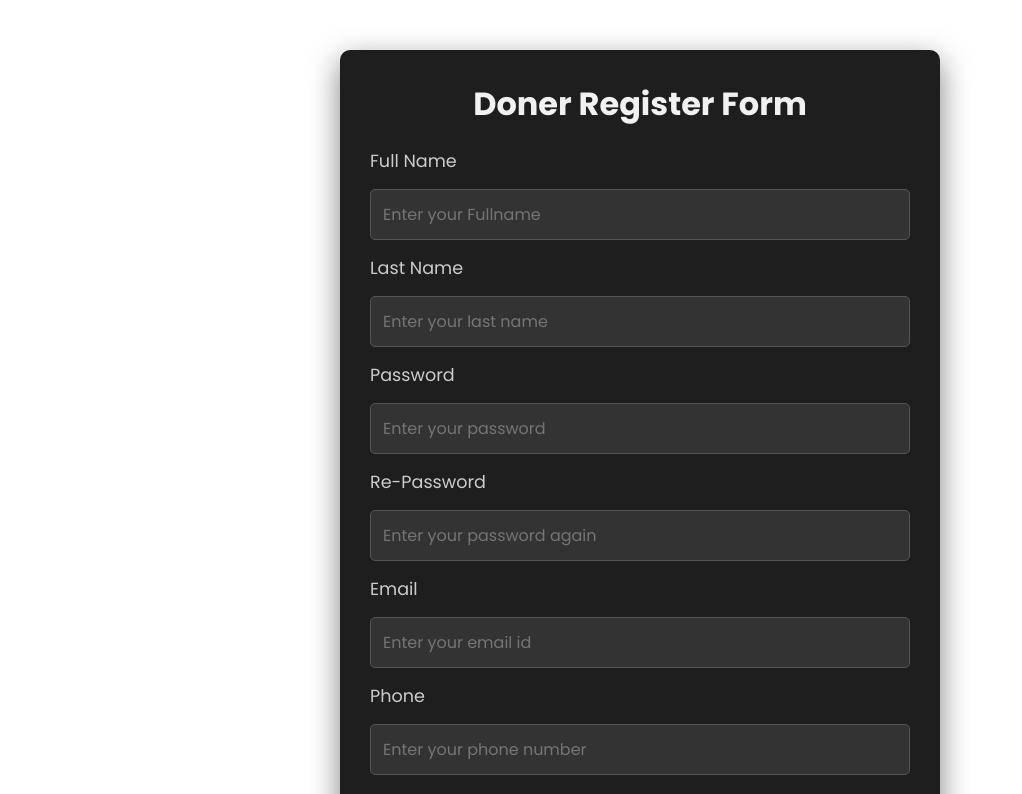
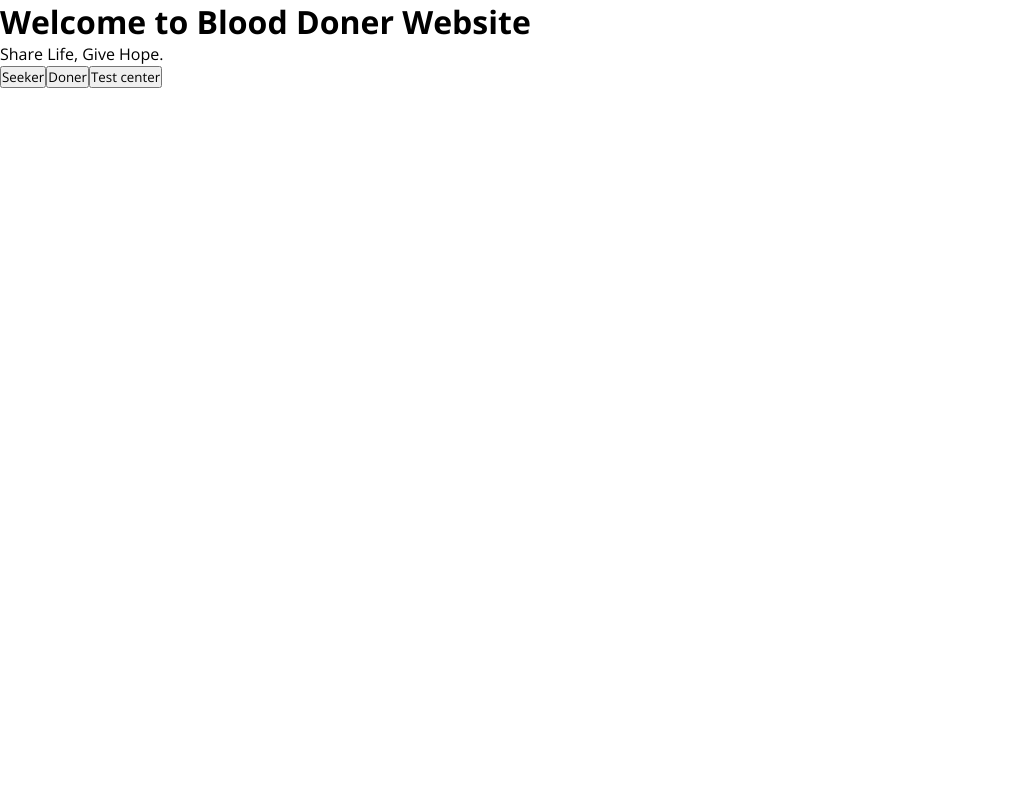
Before and after one commit to RagulKannan2005/blood-doner-locator, a React (Vite) app: page / in a window 1280 px wide. Shown: the top 794 px of the page, without its empty margins (0-1022 px from the left). Built offline with nearby package versions, Linux system fonts and the light colour scheme; a web font is replaced by a local one.

Commit message:
Update main.jsx

```diff
--- a/src/main.jsx
+++ b/src/main.jsx
@@ -1,12 +1,14 @@
 import { StrictMode } from 'react'
 import { createRoot } from 'react-dom/client'
 import './index.css'
-import Registerform from './components/Registerform'
+// import Registerform from './components/Registerform'
+import Entrypage from './components/Entrypage'
 // import App from './App.jsx'
 
 createRoot(document.getElementById('root')).render(
   <StrictMode>
     {/* <App /> */}
-    <Registerform />
+    {/* <Registerform /> */}
+    <Entrypage />
   </StrictMode>,
 )
```
